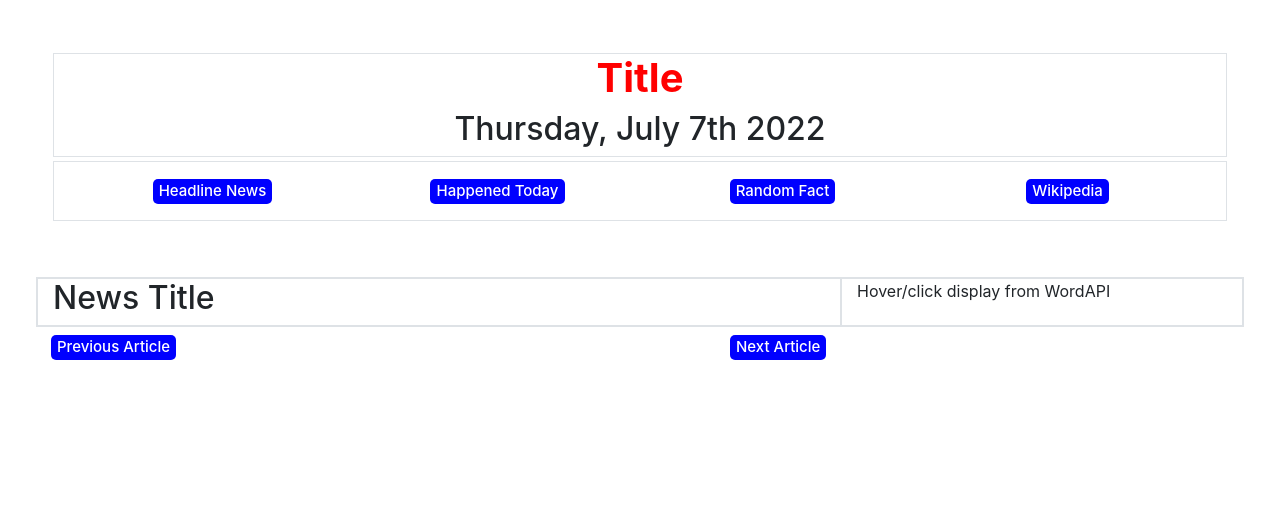
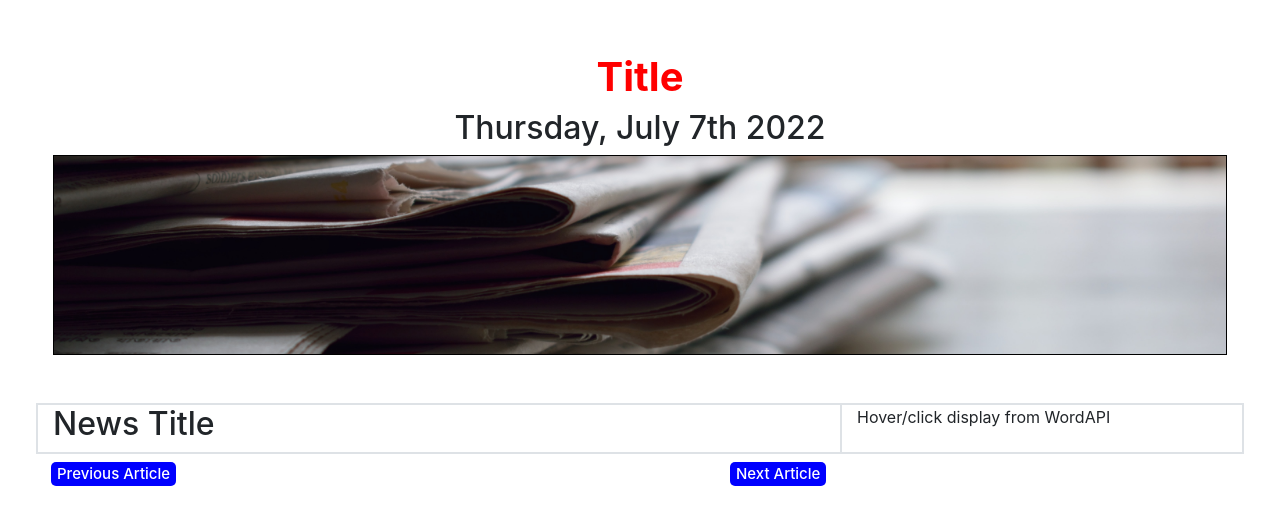
Before and after one commit to Chromodyne/artiFACTS, a plain HTML site: page index.html in a window 1280 px wide. Drawn offline with nearby package versions, Linux system fonts and the light colour scheme; no server answers.

Commit message:
added banner picture and style

```diff
--- a/assets/style/style.css
+++ b/assets/style/style.css
@@ -51,3 +51,15 @@ h1 {
   background-color: grey;
   border: 4px solid black;
 }
+
+/* Styles banner image */
+#banner {
+  background-image: url('/assets/images/Newspaper\ Banner\ Images.jpg');
+  background-size: cover;
+  background-position: center;
+  aspect-ratio: auto;
+  height: 200px;
+  width: 100%;
+  padding: 20px;
+  border: 1px solid black;
+}
--- a/index.html
+++ b/index.html
@@ -11,16 +11,12 @@
 </head>
 <body>
     <header class="container-fluid p-5">
-        <div class="col border justify-content-center text-center">
+        <div class="col justify-content-center text-center">
             <h1>Title</h1>
             <h2 id="date"></h2>
         </div>
-        <nav class="navbar border mt-1 mb-2 text-center">
-            <div class="col-6 col-md-3 my-2 "><button>Headline News</button></div>
-            <div class="col-6 col-md-3 my-2"><button>Happened Today</button></div>
-            <div class="col-6 col-md-3 my-2"><button>Random Fact</button></div>
-            <div class="col-6 col-md-3 my-2"><button>Wikipedia</button></div>
-        </nav>
+        <div id="banner">
+        </div>
     </header>
     <main class="container-fluid">
         <div class="row border mx-3 mb-2">
```
Also changed, not shown: assets/images/Newspaper Banner Images.jpg (added).
